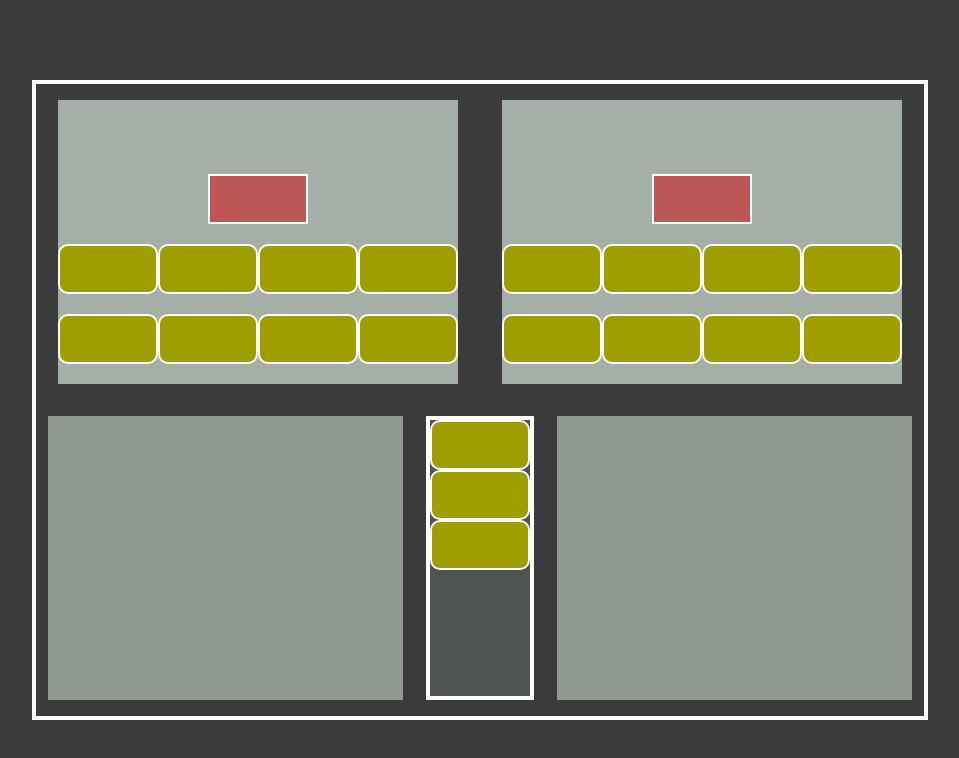
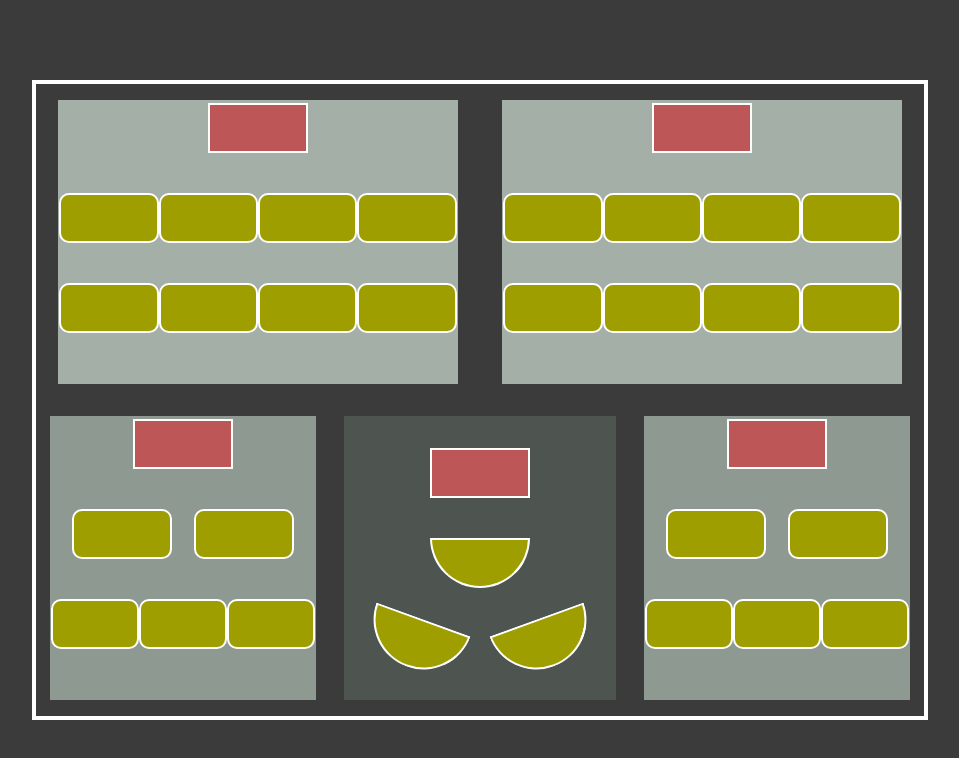
Before and after one commit to Hollstedt/Practice, a plain HTML site: page Classroom-with-SASS/index.html in a window 1280 px wide. Shown: the whole page, without its empty margins (160-1119 px from the left). Drawn offline with Linux system fonts and the light colour scheme.

Commit message:
many changes

```diff
--- a/Classroom-with-SASS/index.html
+++ b/Classroom-with-SASS/index.html
@@ -13,7 +13,7 @@
             <div class="upper-half">
                 <div class="left-big-classroom">
                     <div class="front-row">
-                        <div class="teachers-desk"></div>
+                        <div class="teachers-desk" id="upper-left-td"></div>
                     </div>
                     <div class="middle-row">
                         <div class="desk"></div>
@@ -47,13 +47,42 @@
                 </div>
             </div>
             <div class="lower-half">
-                <div class="left-box"></div>
+                <div class="left-mid-classroom">
+                    <div class="front-row">
+                        <div class="teachers-desk"></div>
+                    </div>
+                    <div class="middle-row">
+                        <div class="desk"></div>
+                        <div class="desk"></div>
+                    </div>
+                    <div class="back-row">
+                        <div class="desk"></div>
+                        <div class="desk"></div>
+                        <div class="desk"></div>
+                    </div>
+                </div>
                 <div class="middle-box">
-                    <div class="desk"></div>
-                    <div class="desk"></div>
-                    <div class="desk"></div>
+                    <div class="teachers-desk"></div>
+                    <div class="desk" id="firstline"></div>
+                    <div class="back-row2">
+                        <div class="desk" id="back-desk-left"></div>
+                        <div class="desk" id="back-desk-right"></div>
+                    </div>
                 </div>
-                <div class="right-box"></div>
+                <div class="right-mid-classroom">
+                    <div class="front-row">
+                        <div class="teachers-desk"></div>
+                    </div>
+                    <div class="middle-row">
+                        <div class="desk"></div>
+                        <div class="desk"></div>
+                    </div>
+                    <div class="back-row">
+                        <div class="desk"></div>
+                        <div class="desk"></div>
+                        <div class="desk"></div>
+                    </div>
+                </div>
             </div>
         </div>
     </div>
--- a/Classroom-with-SASS/style.scss
+++ b/Classroom-with-SASS/style.scss
@@ -28,21 +28,21 @@ body {
         height: 50%;
     }
 
-    // .lower-half {
-    //     @include border($style: dotted);
-    //     width: 100%;
-    //     height: 50%;
-    // }
-
     .left-big-classroom, .right-big-classroom {
+        @include border ($width: 1px, $color: transparent);
         display: flex;
         flex-direction: column;
         justify-content: flex-end;
-        padding-bottom: 20px;
-        gap: 20px;
+        padding-bottom: 50px;
+        gap: 40px;
         background: $bigClassroomBackgroundColor;
         width: 45%;
         height: 90%
+    }
+
+    .left-big-classroom:hover, .right-big-classroom:hover {
+        @include border ($width: 1px, $color: white);
+        background: rgb(190, 134, 60);
     }
 
     .desk {
@@ -75,17 +75,63 @@ body {
         align-items: flex-end;
     }
 
-    .left-box, .right-box {
-        width: 40%;
+    .left-mid-classroom, .right-mid-classroom {
+        @include border ($width: 1px, $color: transparent);
+        display: flex;
+        flex-direction: column;
+        justify-content: flex-end;
+        width: 30%;
         height: 90%;
         background: $mediumClassroomBackgroundColor;
+        padding-bottom: 50px;
+        gap: 40px;
+    }
+
+    .left-mid-classroom:hover, .right-mid-classroom:hover {
+        @include border($width: 1px);
+        background: rgb(46, 59, 238);
     }
 
     .middle-box {
-        @include border();
+        @include border($width: 1px, $color: transparent);
+        @include flex(center, center);
+        flex-direction: column;
         width: auto;
+        max-width: 300px;
+        padding: 0 20px 0 20px;
         height: 90%;
         background: $smallClassroomBackgroundColor;
+
+            #firstline {
+                margin: 40px 0 0 0;
+            }
+
+            .desk {
+                border-radius: 0 0 50px 50px;
+                width: 100px;
+                height: 50px;
+            }
+
+            .back-row2 {
+                display: flex;
+                gap: 30px;
+                margin-top: 30px;
+            }
+
+            #back-desk-left {
+                transform: rotate(20deg);
+            }
+
+            #back-desk-right {
+                transform: rotate(-20deg);
+            }
     }
 
+    .middle-box:hover {
+        background: rgb(83, 30, 11);
+        @include border($width: 1px);
+    }
+
+
+
 }
```
Also changed, not shown: Classroom-with-SASS/style.css, 1 other file.
